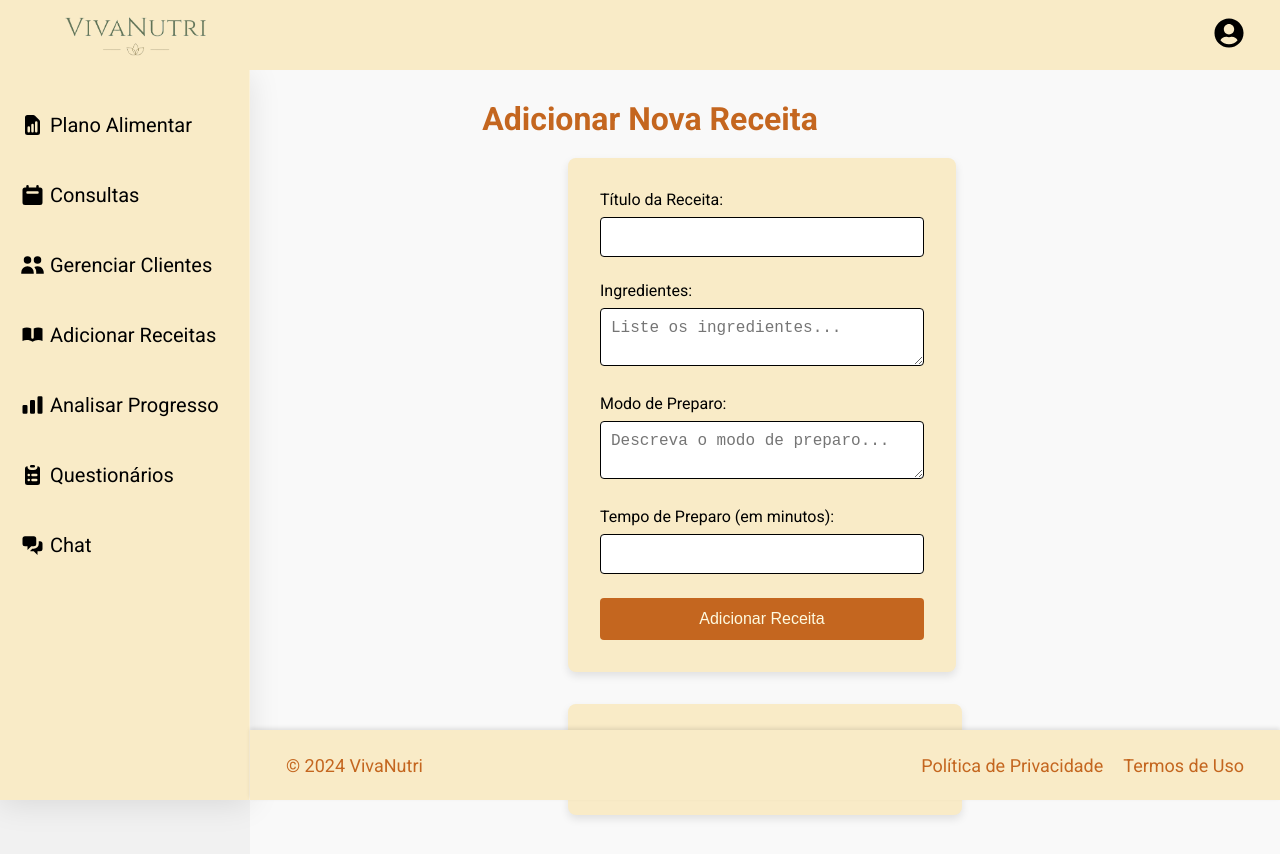
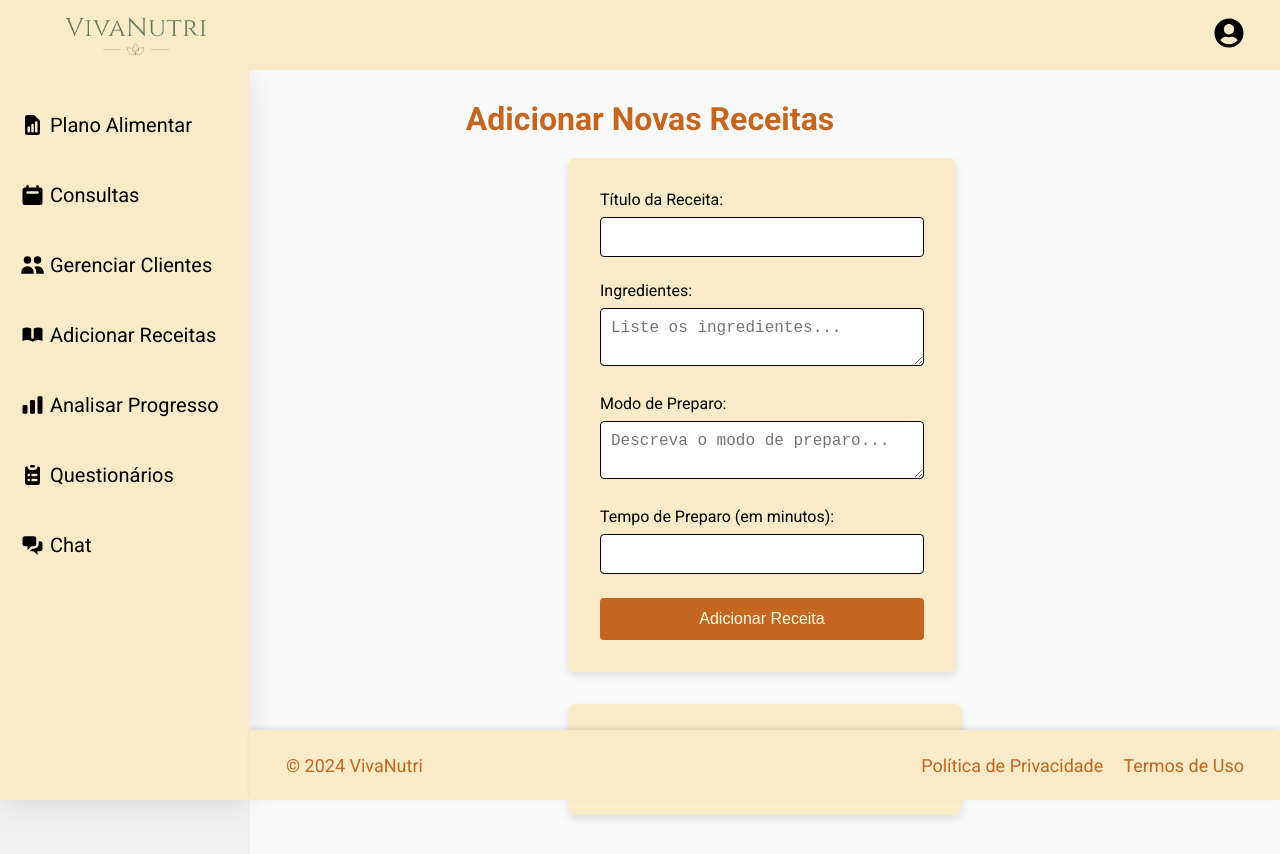
Before and after one commit to Raquel212/VivaNutri, a React (Vite) app: page /receitasNutri in a window 1280 px wide. Shown: the top 854 px of the page. Built offline with nearby package versions, Linux system fonts and the light colour scheme.

Commit message:
Update AdicionarReceitaNutri

```diff
--- a/src/pages/AdicionarReceitaNutri/AdicionarReceitaNutri.module.css
+++ b/src/pages/AdicionarReceitaNutri/AdicionarReceitaNutri.module.css
@@ -200,7 +200,7 @@
 }
 
 
-/* Footer */
+
 .footerHomeP {
     background: var(--primary);
     display: flex;
--- a/src/pages/AdicionarReceitaNutri/index.jsx
+++ b/src/pages/AdicionarReceitaNutri/index.jsx
@@ -60,7 +60,7 @@ function AdicionarReceitaNutri() {
       </nav>
 
       <main>
-        <h1 className={styles.nutriHomeTitle}>Adicionar Nova Receita</h1>
+        <h1 className={styles.nutriHomeTitle}>Adicionar Novas Receitas</h1>
 
         <form onSubmit={handleSubmit} className={styles.formContainer}>
           <div className={styles.formGroup}>
```
